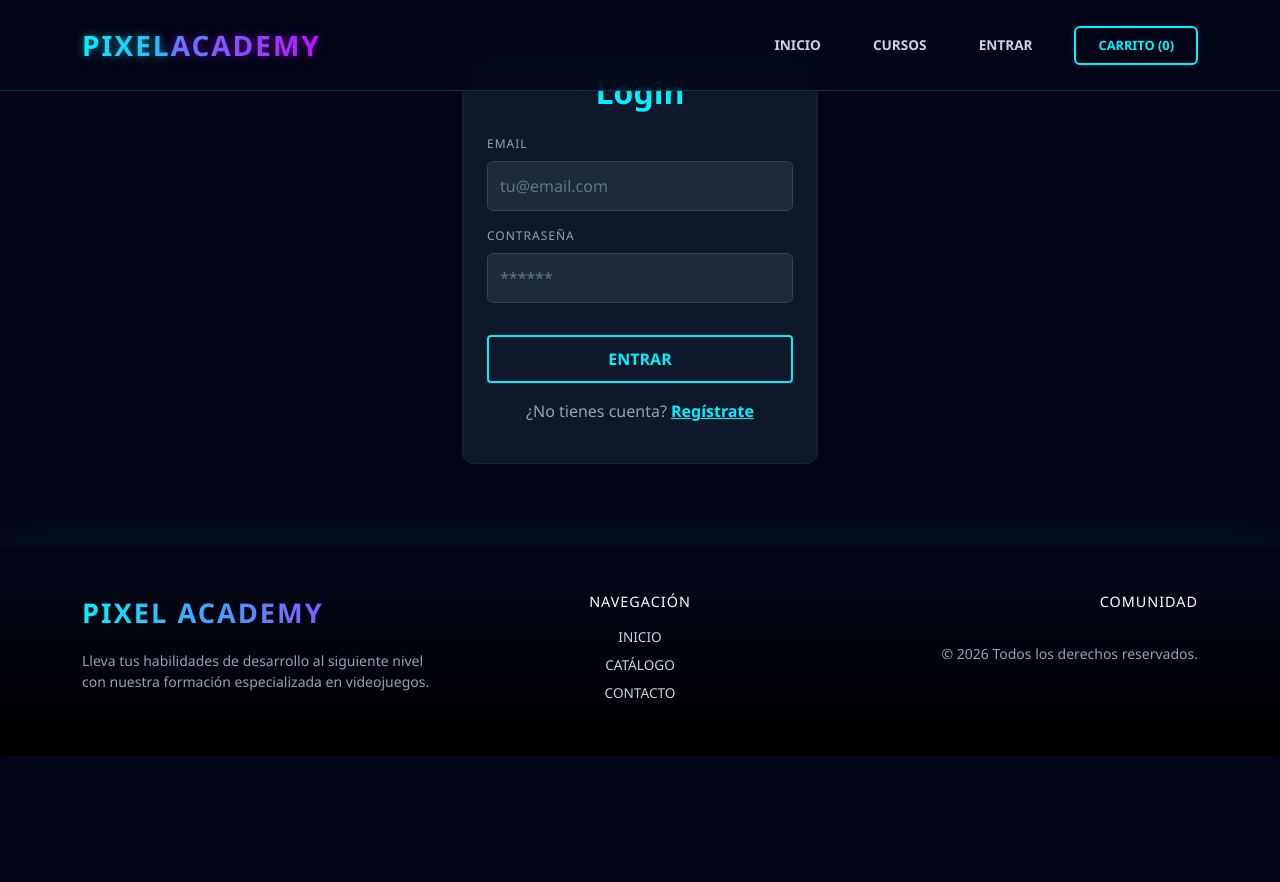
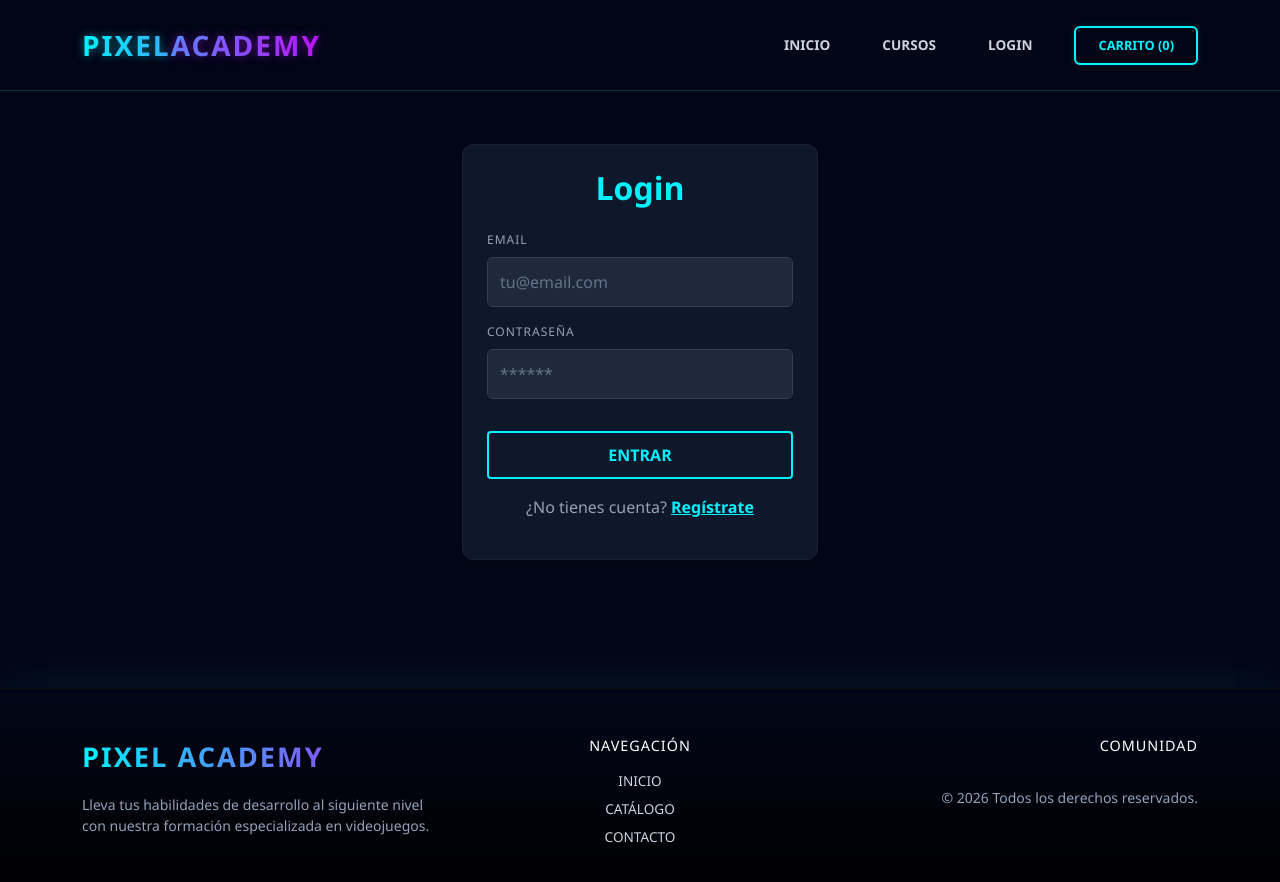
Before and after one commit to Oscar04525/PixelAcademy, an Angular app: page /login in a window 1280 px wide. Shown: the top 882 px of the page. Before the commit the page ends 800 px from the top, so only its background shows below. Built offline with nearby package versions, Linux system fonts and the light colour scheme.

Commit message:
cambios ventana Login

```diff
--- a/src/app/components/navbar/navbar.component.html
+++ b/src/app/components/navbar/navbar.component.html
@@ -1,21 +1,17 @@
 <nav class="navbar navbar-expand-lg fixed-top shadow-sm" style="background-color: #020617; border-bottom: 1px solid rgba(0, 243, 255, 0.2);">
   <div class="container">
-    <!-- LOGO: Pixel Academy -->
     <a class="navbar-brand fw-bold fs-3" routerLink="/home" style="letter-spacing: 2px;">
       <span style="color: #00f3ff; text-shadow: 0 0 10px rgba(0, 243, 255, 0.5);">PIXEL</span>
       <span style="color: #bc13fe; text-shadow: 0 0 10px rgba(188, 19, 254, 0.5);">ACADEMY</span>
     </a>
 
-    <!-- Botón Hamburguesa (Móvil) -->
     <button class="navbar-toggler border-0" type="button" data-bs-toggle="collapse" data-bs-target="#navbarNav">
       <i class="bi bi-list text-white fs-1"></i>
     </button>
 
-    <!-- Enlaces y Botones -->
     <div class="collapse navbar-collapse" id="navbarNav">
       <ul class="navbar-nav ms-auto align-items-center gap-3">
 
-        <!-- Enlaces principales -->
         <li class="nav-item">
           <a class="nav-link text-white fw-semibold px-2" routerLink="/home" routerLinkActive="text-info">INICIO</a>
         </li>
@@ -23,12 +19,10 @@
           <a class="nav-link text-white fw-semibold px-2" routerLink="/catalog" routerLinkActive="text-info">CURSOS</a>
         </li>
 
-        <!-- BOTÓN ENTRAR (Antes Login) -->
         <li class="nav-item">
-          <a class="nav-link text-white fw-semibold px-2" routerLink="/login" routerLinkActive="text-info">ENTRAR</a>
+          <a class="nav-link text-white fw-semibold px-2" routerLink="/login" routerLinkActive="text-info">LOGIN</a>
         </li>
 
-        <!-- BOTÓN CARRITO: Estilo neón con texto (Como image_48e507.png) -->
         <li class="nav-item ms-lg-2">
           <button class="btn-carrito-neon" routerLink="/checkout">
             CARRITO ({{ cartService.totalItems() }})
--- a/src/app/pages/login/login.component.html
+++ b/src/app/pages/login/login.component.html
@@ -1,4 +1,4 @@
-<div class="container mt-5">
+<div class="container mt-5 pt-5 pb-5" style="margin-top: 6rem !important;">
   <div class="row justify-content-center">
     <div class="col-md-4">
       <div class="card p-4 shadow">
```
